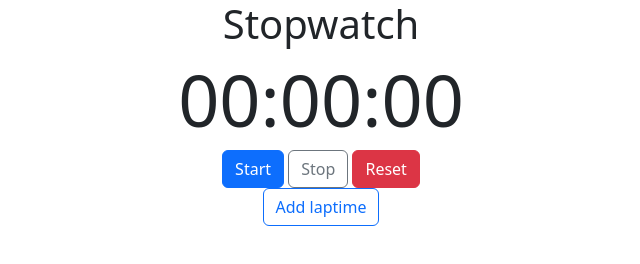
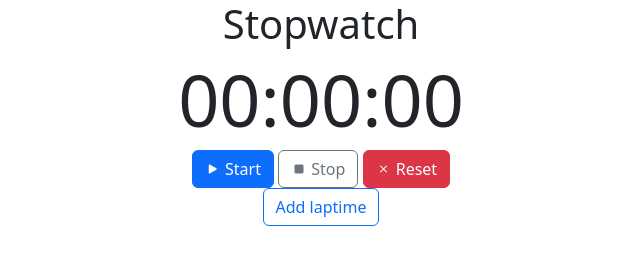
Before and after one commit to julianosill/studies, a plain HTML site: page js-stopwatch/index.html in a window 1280 px wide. Shown: the whole page, without its empty margins (319-959 px from the left). Drawn offline with nearby package versions, Linux system fonts and the light colour scheme.

Commit message:
style(buttons): add icons to buttons

```diff
--- a/js-stopwatch/index.html
+++ b/js-stopwatch/index.html
@@ -6,6 +6,7 @@
 	<meta name="viewport" content="width=device-width, initial-scale=1.0">
 	<title>Stopwatch</title>
 	<link rel="stylesheet" href="bootstrap.min.css">
+	<link rel="stylesheet" href="https://cdn.jsdelivr.net/npm/bootstrap-icons@1.10.2/font/bootstrap-icons.css">
 </head>
 <body>
 	<main class="container-sm text-center">
@@ -16,10 +17,10 @@
 			<div>
 				<h2 id="time" class="display-2">00:00:00</h2>
 			</div>
-			<div class="button-list">
-				<button id="start-btn" class="btn btn-primary">Start</button>
-				<button id="stop-btn" class="btn btn-outline-secondary">Stop</button>
-				<button id="reset-btn" class="btn btn-danger">Reset</button>
+			<div>
+				<button id="start-btn" class="btn btn-primary"><i class="bi bi-play-fill"></i> Start</button>
+				<button id="stop-btn" class="btn btn-outline-secondary"><i class="bi bi-stop-fill"></i> Stop</button>
+				<button id="reset-btn" class="btn btn-danger"><i class="bi bi-x"></i> Reset</button>
 			</div>
 			<section id="laptime-section">
 				<button id="add-laptime-btn" class="btn btn-outline-primary">Add laptime</button>
```
